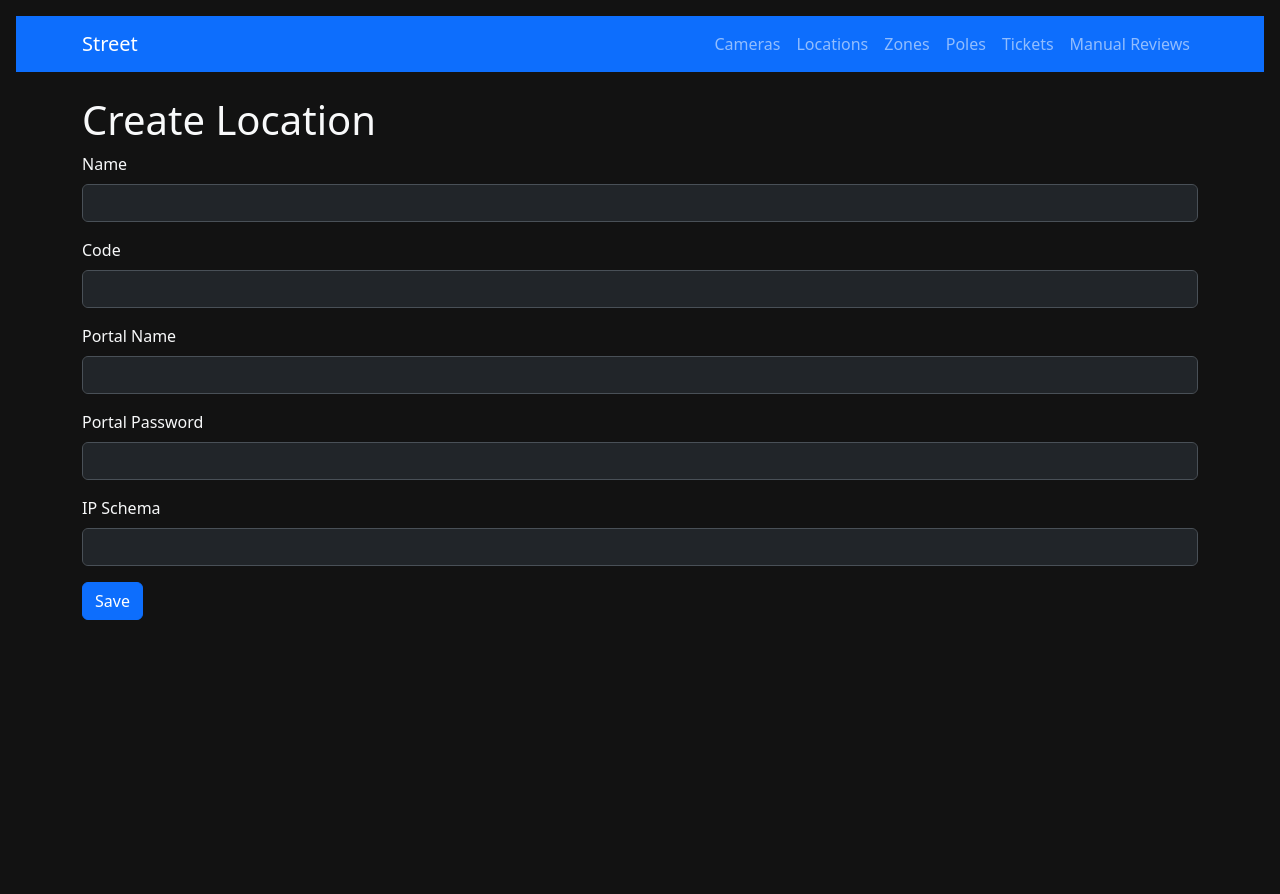
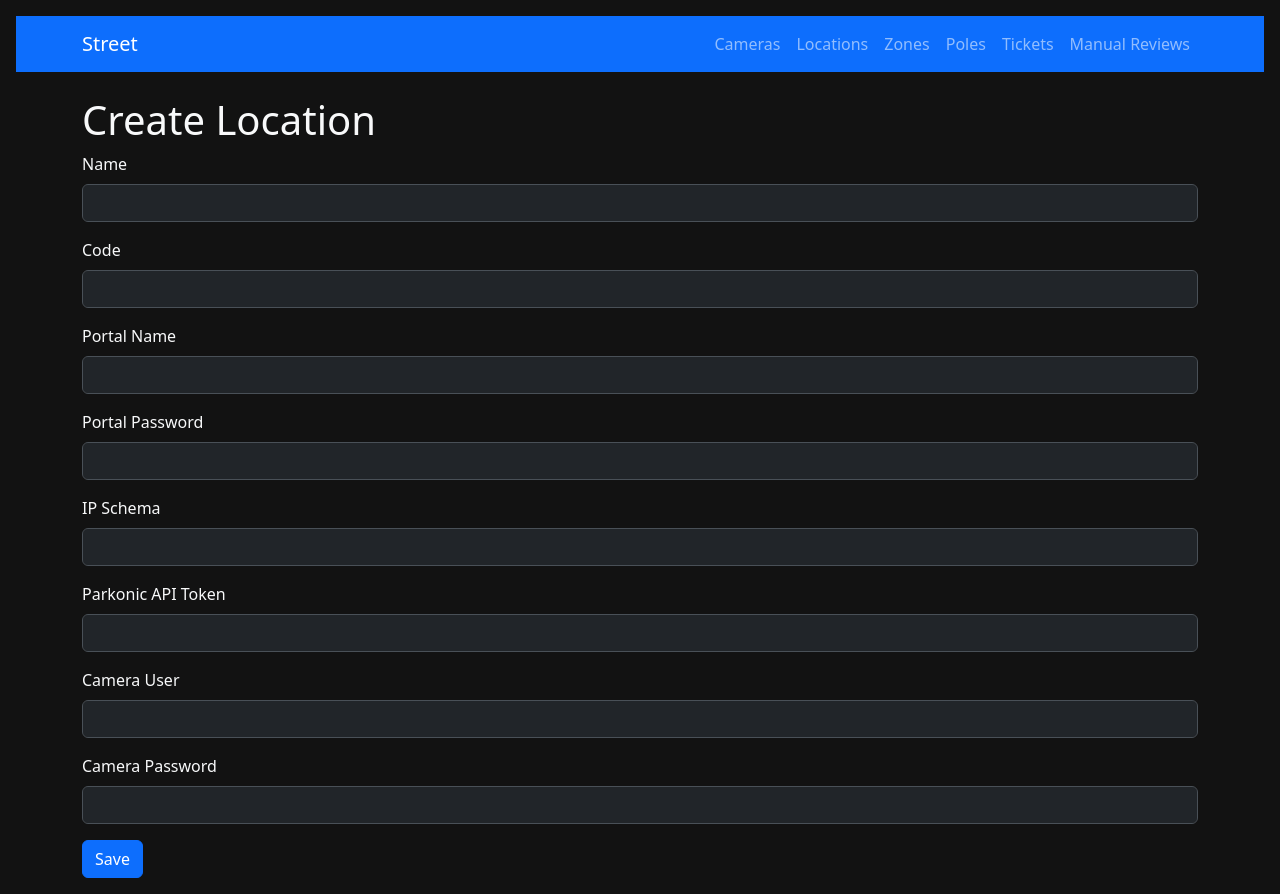
Before and after one commit to yahyabakleh12/streetinterfaces, a Vue app: page /locations/create in a window 1280 px wide. Before the commit the page ends 800 px from the top, so only its background shows below. Built offline with nearby package versions, Linux system fonts and the light colour scheme.

Commit message:
Add Parkonic and camera credentials to location forms

```diff
--- a/src/components/locations/LocationDetail.vue
+++ b/src/components/locations/LocationDetail.vue
@@ -6,6 +6,9 @@
       <li class="list-group-item">Code: {{ location.code }}</li>
       <li class="list-group-item">Portal Name: {{ location.portal_name }}</li>
       <li class="list-group-item">IP Schema: {{ location.ip_schema }}</li>
+      <li class="list-group-item">Parkonic API Token: {{ location.parkonic_api_token }}</li>
+      <li class="list-group-item">Camera User: {{ location.camera_user }}</li>
+      <li class="list-group-item">Camera Password: {{ location.camera_pass }}</li>
     </ul>
     <router-link to="/locations" class="btn btn-secondary">Back to list</router-link>
   </div>
--- a/src/components/locations/LocationForm.vue
+++ b/src/components/locations/LocationForm.vue
@@ -22,6 +22,18 @@
         <label class="form-label">IP Schema</label>
         <input v-model="form.ip_schema" class="form-control" />
       </div>
+      <div class="mb-3">
+        <label class="form-label">Parkonic API Token</label>
+        <input v-model="form.parkonic_api_token" class="form-control" />
+      </div>
+      <div class="mb-3">
+        <label class="form-label">Camera User</label>
+        <input v-model="form.camera_user" class="form-control" />
+      </div>
+      <div class="mb-3">
+        <label class="form-label">Camera Password</label>
+        <input v-model="form.camera_pass" class="form-control" />
+      </div>
       <button type="submit" class="btn btn-primary">Save</button>
     </form>
   </div>
@@ -42,7 +54,10 @@ const form = reactive({
   code: '',
   portal_name: '',
   portal_password: '',
-  ip_schema: ''
+  ip_schema: '',
+  parkonic_api_token: '',
+  camera_user: '',
+  camera_pass: ''
 })
 
 onMounted(async () => {
```
